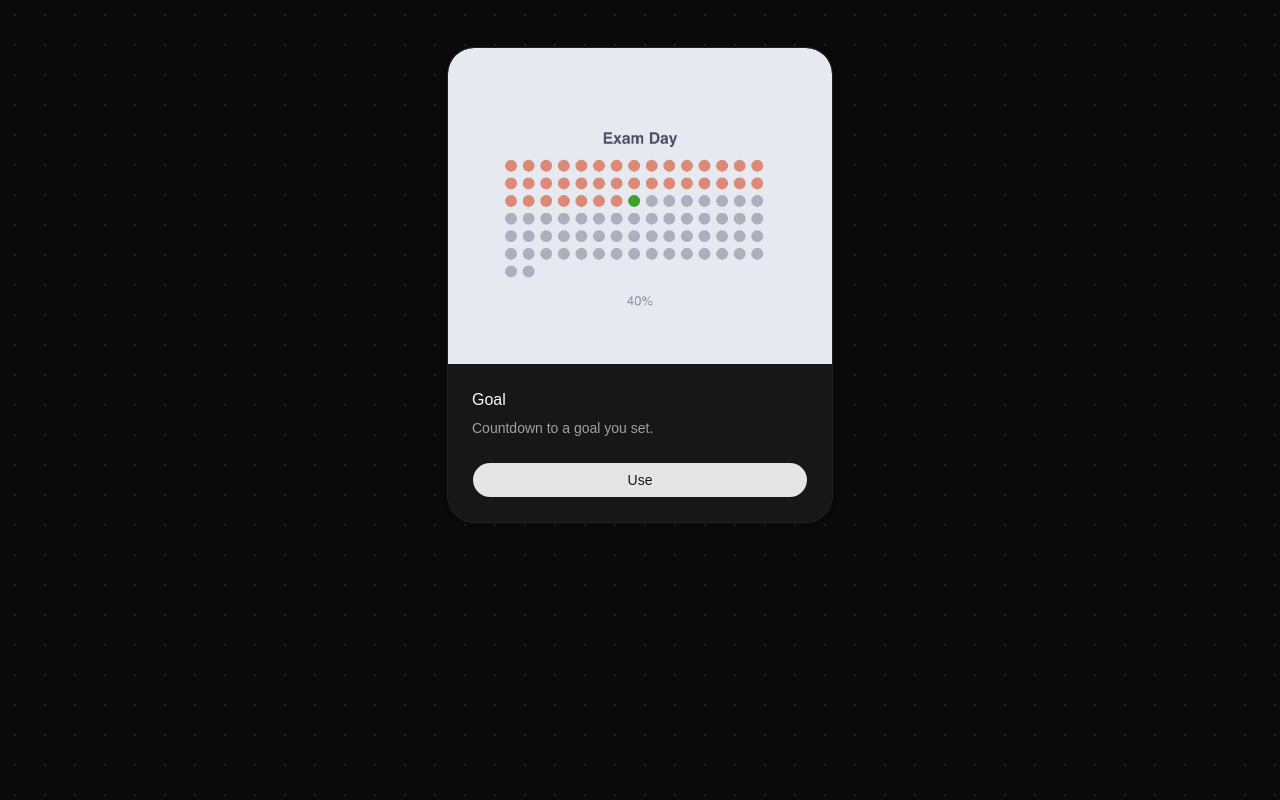
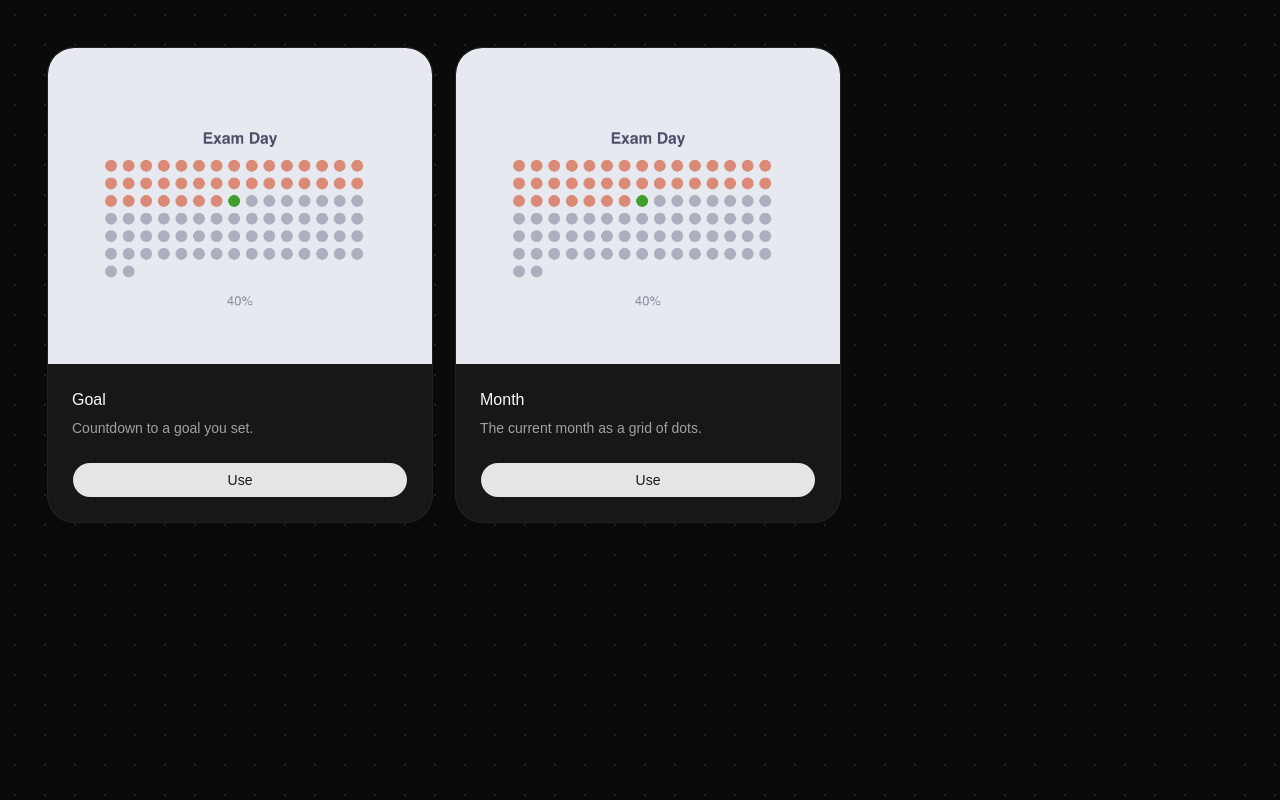
Before and after one commit to KianOladive/dot-calendar-wallpaper, a React (Vite) app in the folder frontend/: page / in a window 1280 px wide. Built offline with nearby package versions, Linux system fonts and the light colour scheme.

Commit message:
add month page to frontend
pending backend updates. this only adds the Month card, which has less
fields than the Goal card while using the same components

```diff
--- a/frontend/src/App.tsx
+++ b/frontend/src/App.tsx
@@ -3,13 +3,21 @@ import goalPic from "./assets/goal.png"
 
 export default function App() {
   return (
-    <div className="min-h-screen p-12">
+    <div className="flex flex-row gap-6 p-12">
       <CardImage
         image={goalPic}
         cardTitle={"Goal"}
         cardDescription={"Countdown to a goal you set."}
         paneTitle={"Goal"}
         paneDescription={"One dot per day until your deadline. Watch it fill up."}
+        isGoal={true}
+      />
+      <CardImage
+        image={goalPic}
+        cardTitle={"Month"}
+        cardDescription={"The current month as a grid of dots."}
+        paneTitle={"Month"}
+        paneDescription={"One dot per day for the current month."}
       />
     </div>
   )
--- a/frontend/src/components/Card.tsx
+++ b/frontend/src/components/Card.tsx
@@ -13,11 +13,12 @@ type CardImageProps = {
   cardDescription: string,
   paneTitle: string,
   paneDescription: string,
+  isGoal?: boolean,
 }
 
-export function CardImage({image, cardTitle, cardDescription, paneTitle, paneDescription}: CardImageProps) {
+export function CardImage({image, cardTitle, cardDescription, paneTitle, paneDescription, isGoal}: CardImageProps) {
   return (
-    <Card className="relative mx-auto w-full max-w-sm pt-0">
+    <Card className="relative max-w-sm pt-0">
       <img
         src={image}
         className="relative z-20 w-full object-cover"
@@ -30,6 +31,7 @@ export function CardImage({image, cardTitle, cardDescription, paneTitle, paneDes
         <Pane
           title={paneTitle}
           description={paneDescription}
+          isGoal={isGoal}
         />
       </CardFooter>
     </Card>
--- a/frontend/src/components/Page1.tsx
+++ b/frontend/src/components/Page1.tsx
@@ -51,9 +51,10 @@ type Page1Props = {
   setter: (value: "page1" | "page2") => void
   goalForm: GoalForm,
   setGoalForm: React.Dispatch<React.SetStateAction<GoalForm>>
+  isGoal?: boolean,
 }
 
-export default function Page1({ setter, goalForm, setGoalForm  }: Page1Props) {
+export default function Page1({ setter, goalForm, setGoalForm, isGoal  }: Page1Props) {
   const [errors, setErrors] = useState<Record<string, string>>({})
   const [showClock, setShowClock] = useState(false)
   const {
@@ -127,7 +128,10 @@ export default function Page1({ setter, goalForm, setGoalForm  }: Page1Props) {
         {showClock && <ClockOverlay />}
       </div>
 
-      <div className="flex flex-col gap-4 items-center">
+      <div className="flex flex-col gap-4 items-center w-sm">
+        {
+          isGoal &&
+          <>
             <Field className="max-w-sm" data-invalid={!!errors.text}>
               <FieldLabel htmlFor="goal-name">Goal</FieldLabel>
               <InputGroup>
@@ -212,6 +216,8 @@ export default function Page1({ setter, goalForm, setGoalForm  }: Page1Props) {
               </div>
               {errors.endDate && <FieldError>{errors.endDate}</FieldError>}
             </Field>
+          </>
+        }
 
         <Field className="max-w-sm" data-invalid={!!errors.mode}>
           <div className="flex flex-row justify-between">
--- a/frontend/src/components/Pane.tsx
+++ b/frontend/src/components/Pane.tsx
@@ -14,6 +14,7 @@ import Page2 from "./Page2"
 type PaneProps = {
   title: string,
   description: string,
+  isGoal?: boolean,
 }
 
 export type GoalForm = {
@@ -31,7 +32,7 @@ export type GoalForm = {
   endDay: string,
 }
 
-export default function Pane({title, description} : PaneProps) {
+export default function Pane({title, description, isGoal} : PaneProps) {
   const [page, setPage] = useState<"page1" | "page2">("page1")
   const [goalForm, setGoalForm] = useState<GoalForm>({
     goal: "",
@@ -58,7 +59,7 @@ export default function Pane({title, description} : PaneProps) {
             {description}
           </DialogDescription>
         </DialogHeader>
-        {page == "page1" ? <Page1 setter={setPage} goalForm={goalForm} setGoalForm={setGoalForm} /> : <Page2 link={linkMaker(goalForm)} setter={setPage} />}
+        {page == "page1" ? <Page1 setter={setPage} goalForm={goalForm} setGoalForm={setGoalForm} isGoal={isGoal} /> : <Page2 link={linkMaker(goalForm)} setter={setPage} />}
       </DialogContent>
     </Dialog>
   )
```
Lines whose indentation alone changed are shown as unchanged.
